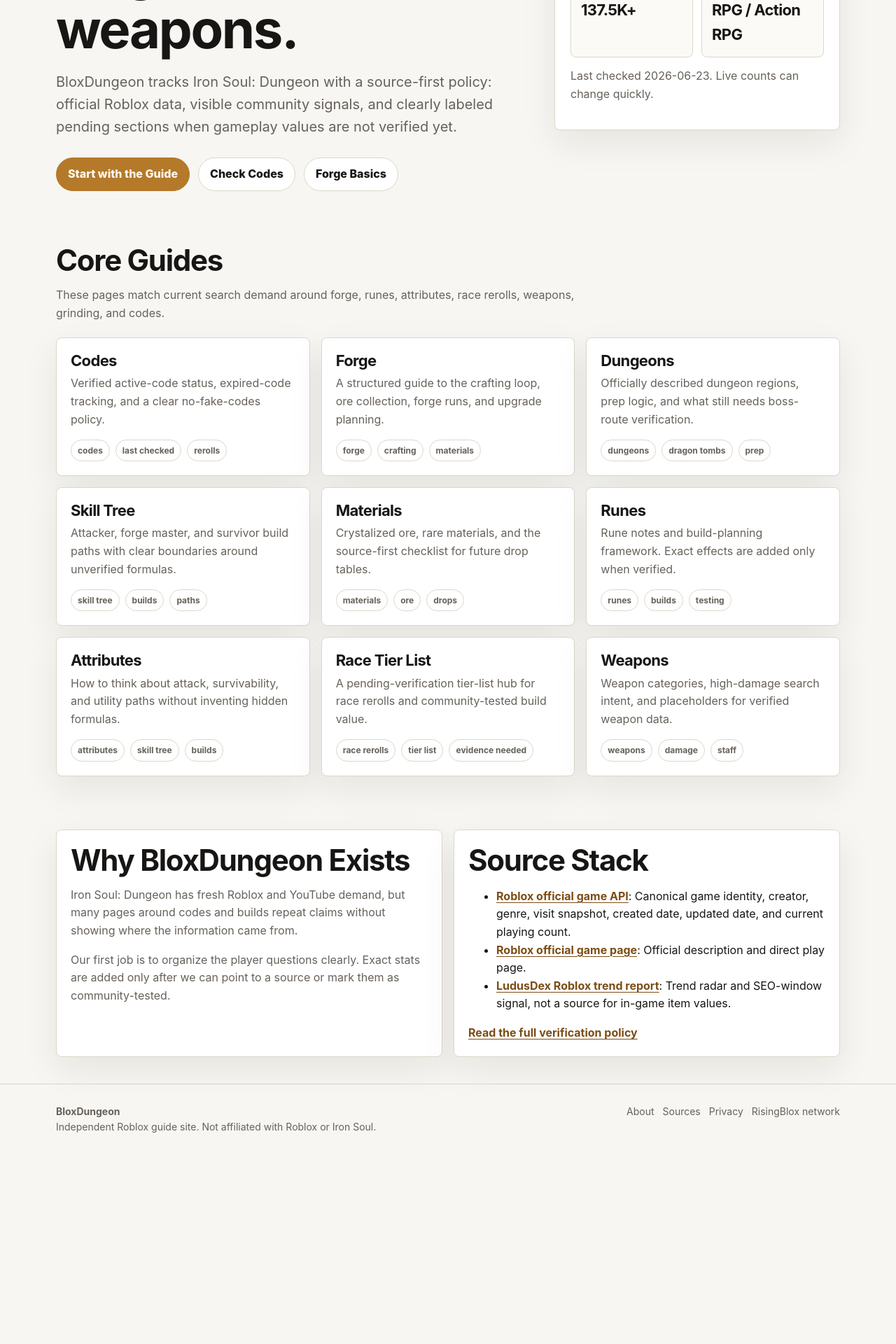
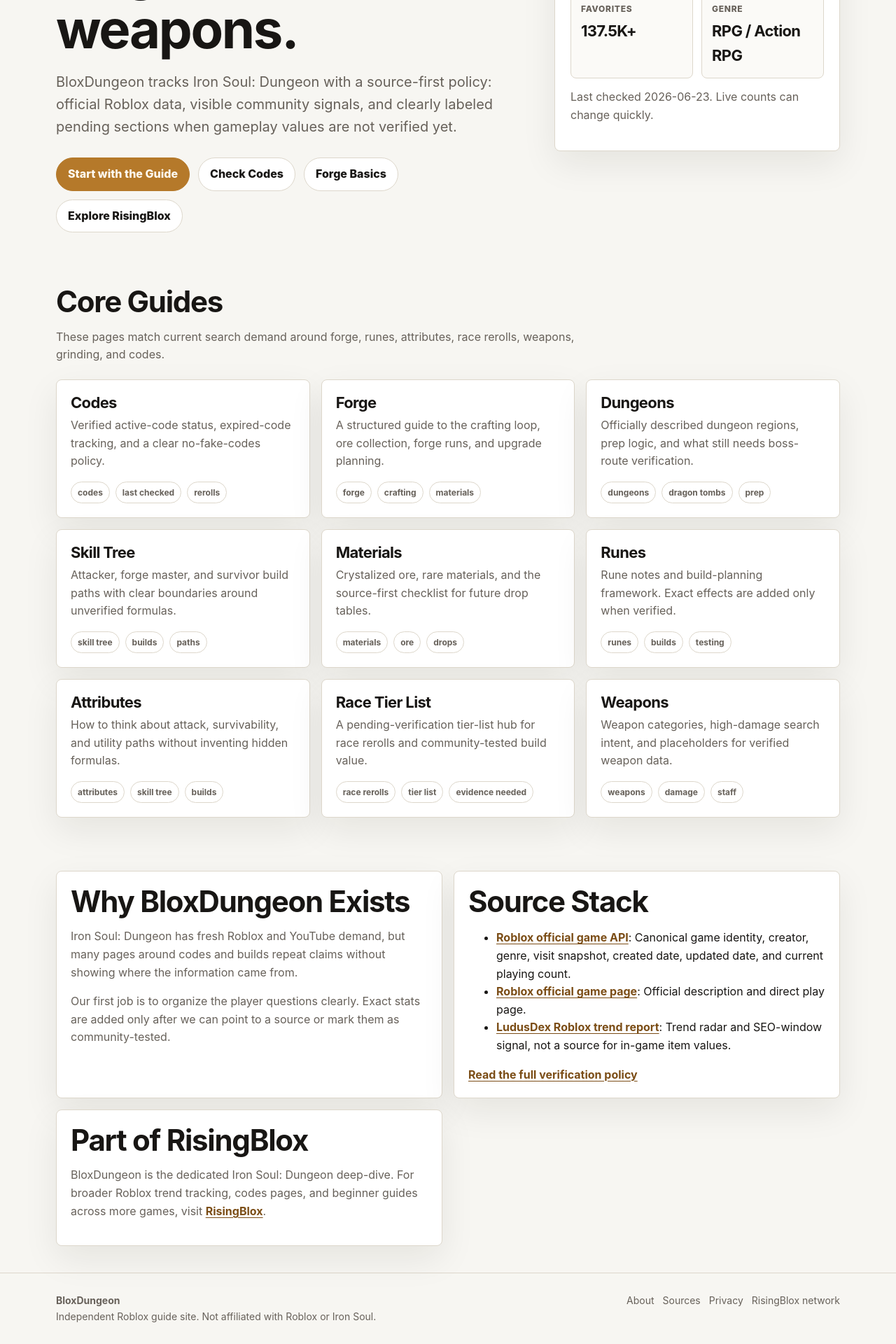
Before and after one commit to jazfox-cloud/bloxdungeon, a Next.js app: page / in a window 1280 px wide. Shown: the part 420-2340 px from the top of the page at 70% size. Before the commit the page ends 2069 px from the top, so only its background shows below. Built offline with nearby package versions, Linux system fonts and the light colour scheme.

Commit message:
feat: link bloxdungeon to risingblox

```diff
--- a/app/layout.tsx
+++ b/app/layout.tsx
@@ -56,6 +56,7 @@
               <Link href="/race-tier-list/">Race Tier List</Link>
               <Link href="/weapons/">Weapons</Link>
               <Link href="/sources/">Sources</Link>
+              <a href="https://risingblox.com/">RisingBlox</a>
             </nav>
           </div>
         </header>
--- a/app/page.tsx
+++ b/app/page.tsx
@@ -33,6 +33,9 @@
               <Link className="button primary" href="/guide/">Start with the Guide</Link>
               <Link className="button" href="/codes/">Check Codes</Link>
               <Link className="button" href="/forge/">Forge Basics</Link>
+              <a className="button" href="https://risingblox.com/">
+                Explore RisingBlox
+              </a>
             </div>
           </div>
           <aside className="stat-panel" aria-label="Verified game snapshot">
@@ -97,6 +100,14 @@
             </ul>
             <Link href="/sources/">Read the full verification policy</Link>
           </div>
+          <div className="card">
+            <h2>Part of RisingBlox</h2>
+            <p>
+              BloxDungeon is the dedicated Iron Soul: Dungeon deep-dive. For broader Roblox trend tracking,
+              codes pages, and beginner guides across more games, visit{" "}
+              <a href="https://risingblox.com/">RisingBlox</a>.
+            </p>
+          </div>
         </div>
       </section>
     </main>
```
